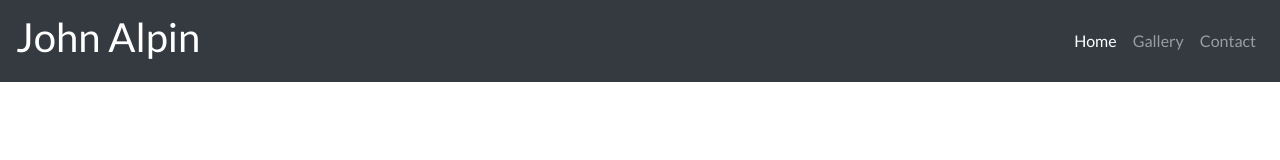
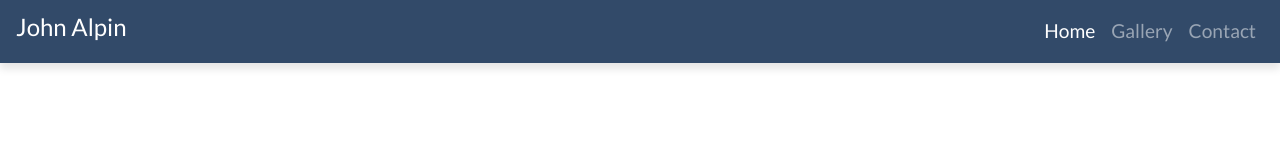
Before and after one commit to tasxatzial/johnalpin-website, a plain HTML site: page homepage/index.html in a window 1280 px wide. Drawn offline with nearby package versions, Linux system fonts and the light colour scheme.

Commit message:
adjust the appearance of navbar

```diff
--- a/homepage/css/styles.css
+++ b/homepage/css/styles.css
@@ -24,3 +24,28 @@
 #collapsibleNavbar {
   flex-grow: 0;
 }
+
+/* navbar */
+.navbar {
+  background-color: #324a69;
+  box-shadow: 0px 6px 8px 0px rgba(0,0,0,.1);
+}
+
+/* menu links */
+.navbar li {
+  font-size: 1.2rem;
+}
+.navbar li a:hover {
+  background-color: #4d968a;
+}
+
+/* logo */
+.navbar-brand h1 {
+  color: white;
+  font-size: 1.5rem;
+}
+
+/* make the burger menu look closer to a square */
+.navbar-toggler {
+  padding: 0.3rem 0.6rem;
+}
--- a/homepage/index.html
+++ b/homepage/index.html
@@ -19,7 +19,7 @@
   <header>
 
     <!-- start of Navigation bar -->
-    <nav class="navbar navbar-expand-sm bg-dark navbar-dark fixed-top">
+    <nav class="navbar navbar-expand-sm navbar-dark fixed-top">
       <!-- start of navbar content -->
       <div id="navbar-content">
         <!-- Name -->
```
